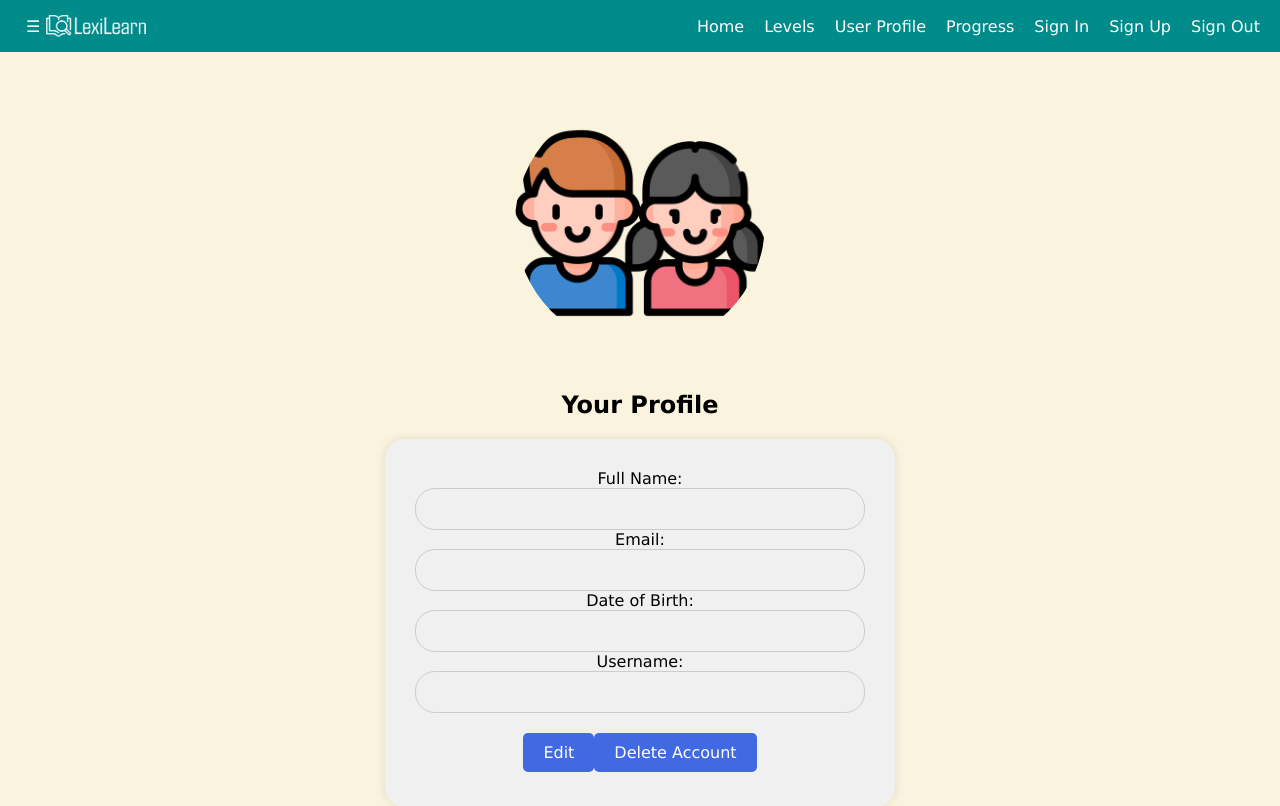
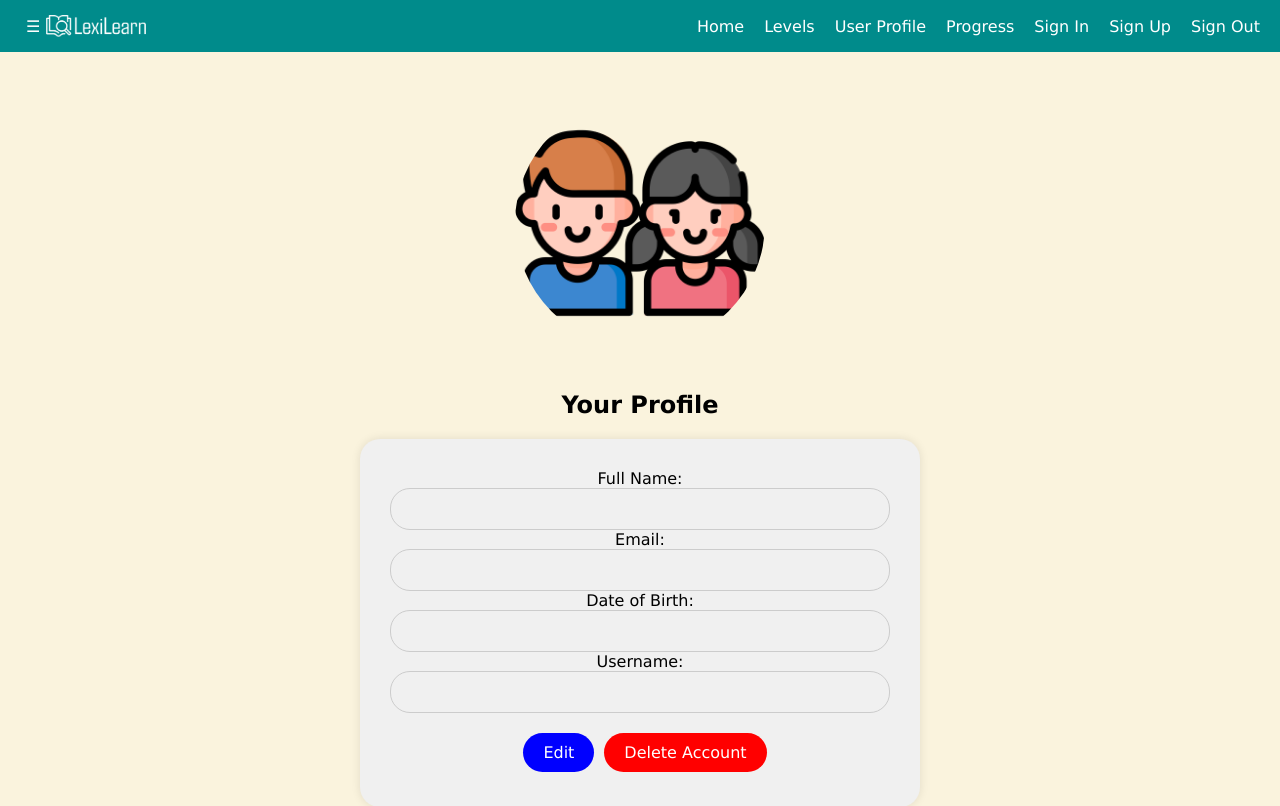
Before and after one commit to Raabi-ya/LexiLearn, a React (Create React App) app in the folder lexilearn/: page /UserForm in a window 1280 px wide. Shown: the top 806 px of the page. Built offline with nearby package versions, Linux system fonts and the light colour scheme; no server answers; sample sign-in values are in the browser's storage.

Commit message:
userForm pages fixing

```diff
--- a/lexilearn/src/UserForm.css
+++ b/lexilearn/src/UserForm.css
@@ -1,11 +1,7 @@
 :root {
-  --primary-color: royalblue;
-  --hover-color: cornflowerblue;
-  --form-width: 450px;
-  --delete-confirmation-bg: #fff;
-  --delete-confirmation-border: 1px solid #ccc;
-  --delete-confirmation-radius: 20px;
-  --delete-confirmation-padding: 20px;
+  --primary-color: blue;
+  --hover-color: royalblue;
+  --form-width: 500px;
 }
 
 .UserForm {
@@ -15,6 +11,7 @@
   min-height: 100vh;
   font-family:Verdana, Geneva, Tahoma, sans-serif;
   background-color: #FAF3DD;
+  padding-bottom: 50px;
 }
 
 .content-container {
@@ -64,50 +61,43 @@
 }
 
 .save-button,
-.edit-button,
-.delete-button {
+.edit-button
+{
   background-color: var(--primary-color);
   color: white;
   padding: 10px 20px;
   border: none;
-  border-radius: 5px;
+  border-radius: 20px;
   cursor: pointer;
   margin-top: 20px;
+  margin-left: 10px;
   transition: background-color 0.3s ease-in-out;
+}
+.delete-button {
+  background-color:red;
+  color: white;
+  padding: 10px 20px;
+  border: none;
+  border-radius: 20px;
+  cursor: pointer;
+  margin-top: 20px;
+  margin-left: 10px;
+  transition: background-color 0.3s ease-in-out;
+}
+.delete-button:hover {
+  background-color:firebrick;
 }
 
 .save-button:hover,
-.edit-button:hover,
-.delete-button:hover {
+.edit-button:hover{
   background-color: var(--hover-color);
 }
 
-/* Delete Confirmation Styles */
-.delete-confirmation {
-  background-color: var(--delete-confirmation-bg);
-  border: var(--delete-confirmation-border);
-  border-radius: var(--delete-confirmation-radius);
-  padding: var(--delete-confirmation-padding);
-  margin-top: 20px;
-  text-align: center;
+.delete-confirmation-dialog button{
+  background-color:coral;
+  border: none;
+  border-radius: 30px;
+  padding: 10px 20px;
+  margin-left: 5px;
+
 }
-
-.delete-confirmation p {
-  margin-bottom: 10px;
-}
-
-.delete-confirmation button {
-  margin-right: 10px;
-  background-color: var(--primary-color);
-  color: white;
-  padding: 12px 24px;
-  border: none;
-  border-radius: 5px;
-  cursor: pointer;
-  transition: background-color 0.3s ease-in-out, color 0.3s ease-in-out;
-}
-
-.delete-confirmation button:hover {
-  background-color: var(--hover-color);
-  color: #fff;
-}
```
